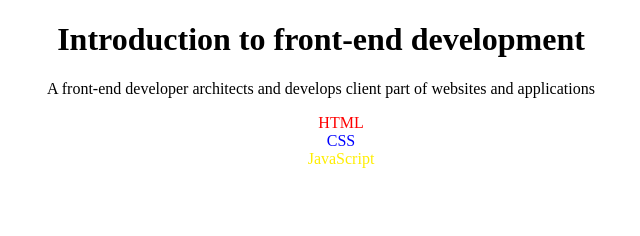
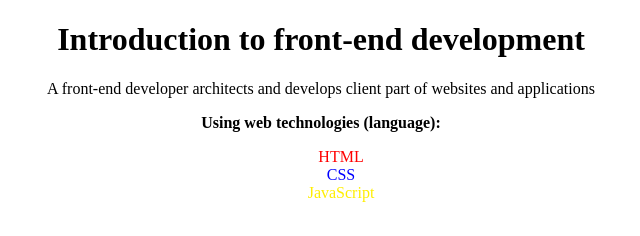
Before and after one commit to kapsarovL/front-end-development, a plain HTML site: page index.html in a window 1280 px wide. Shown: the whole page, without its empty margins (319-959 px from the left). Drawn offline with Linux system fonts and the light colour scheme.

Commit message:
Update index.html

```diff
--- a/index.html
+++ b/index.html
@@ -21,6 +21,7 @@
   <div id="intro">
   <h1>Introduction to front-end development</h1>
   <p>A front-end developer architects and develops client part of websites and applications</p>
+  <p style="font-weight: bold">Using web technologies (language):</p>
   <ul>
     <li style="color: red">HTML</li>
     <li style="color: blue">CSS</li>
```
